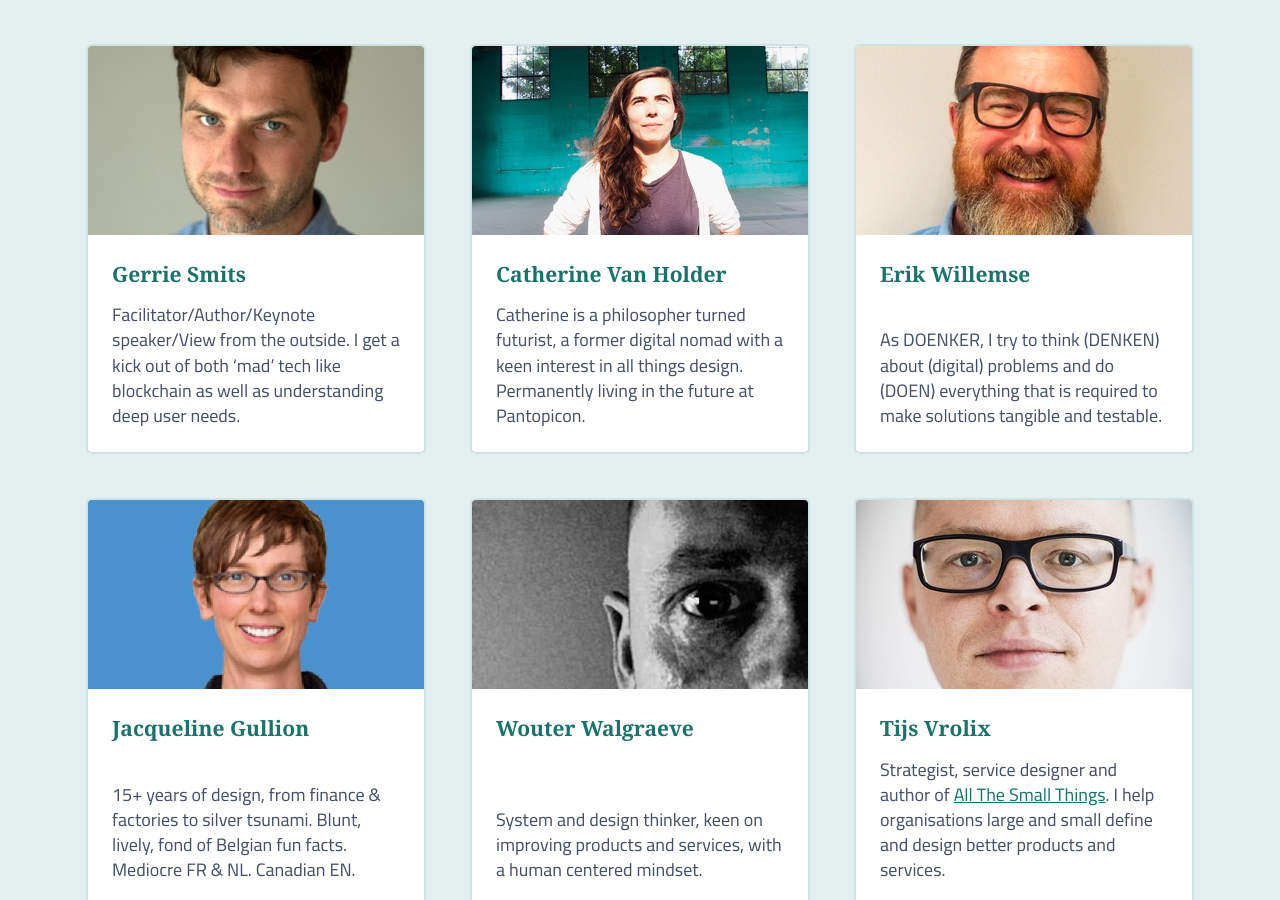
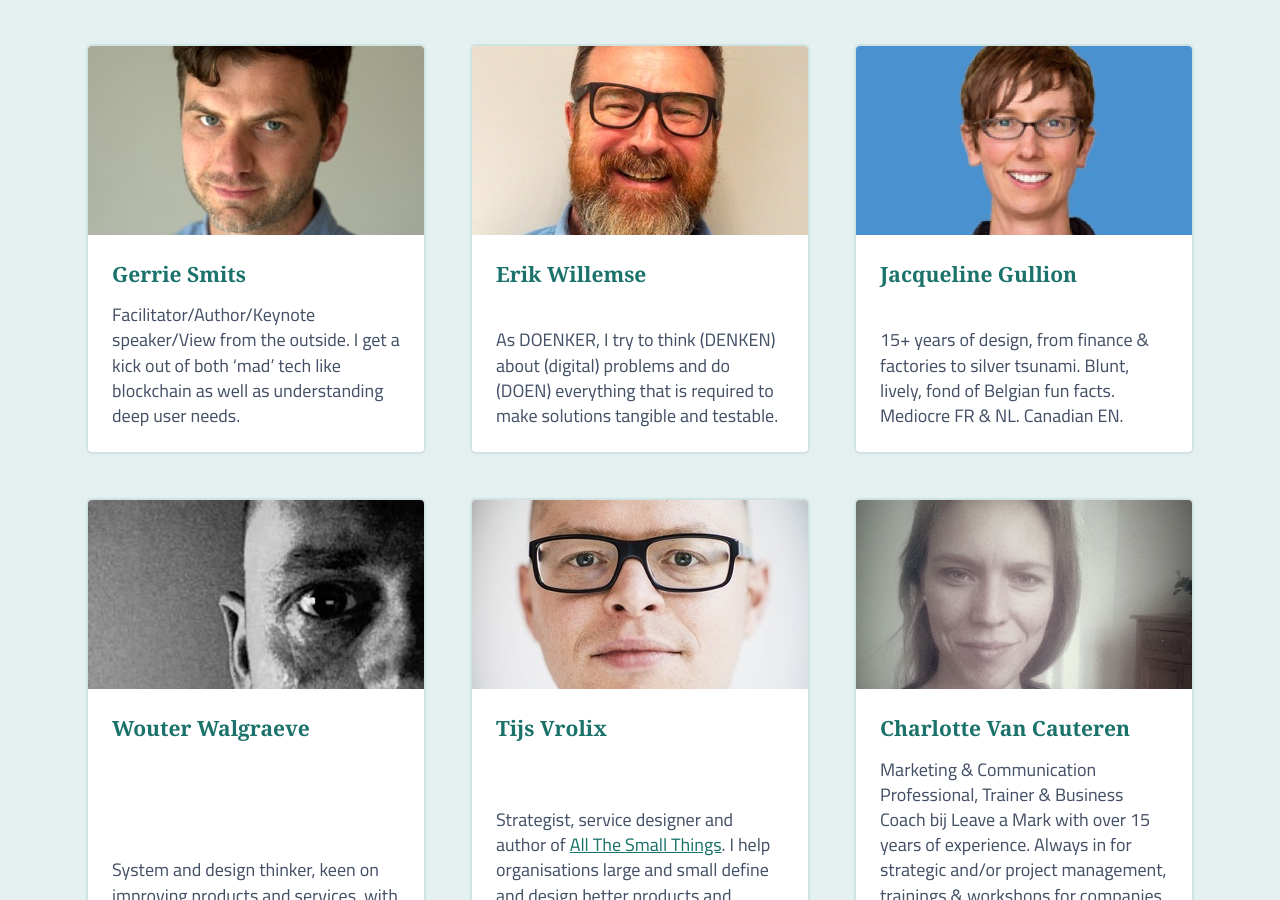
Before and after one commit to nerdlab-be/traveljam, a Jekyll site: the page built from _pages/index.markdown, in a window 1280 px wide and 900 px high, scrolled down 5062 px. Built offline with Jekyll 4.4.1, drawn with Linux system fonts in a browser that asks for light colours.

```diff
--- a/_data/coaches.yml
+++ b/_data/coaches.yml
@@ -14,10 +14,6 @@
   body: "Facilitator/Author/Keynote speaker/View from the outside. I get a kick out of both ‘mad’ tech like blockchain as well as understanding deep user needs."
   image: jpg/gerrie.jpg
   link: "https://gerriesmits.com/"
-- title: Catherine Van Holder
-  body: "Catherine is a philosopher turned futurist, a former digital nomad with a keen interest in all things design. Permanently living in the future at Pantopicon."
-  image: jpg/catherine.jpg
-  link: "http://pantopicon.be/"
 - title: Erik Willemse
   body: "As DOENKER, I try to think (DENKEN) about (digital) problems and do (DOEN) everything that is required to make solutions tangible and testable."
   image: jpg/erik.jpg
```
